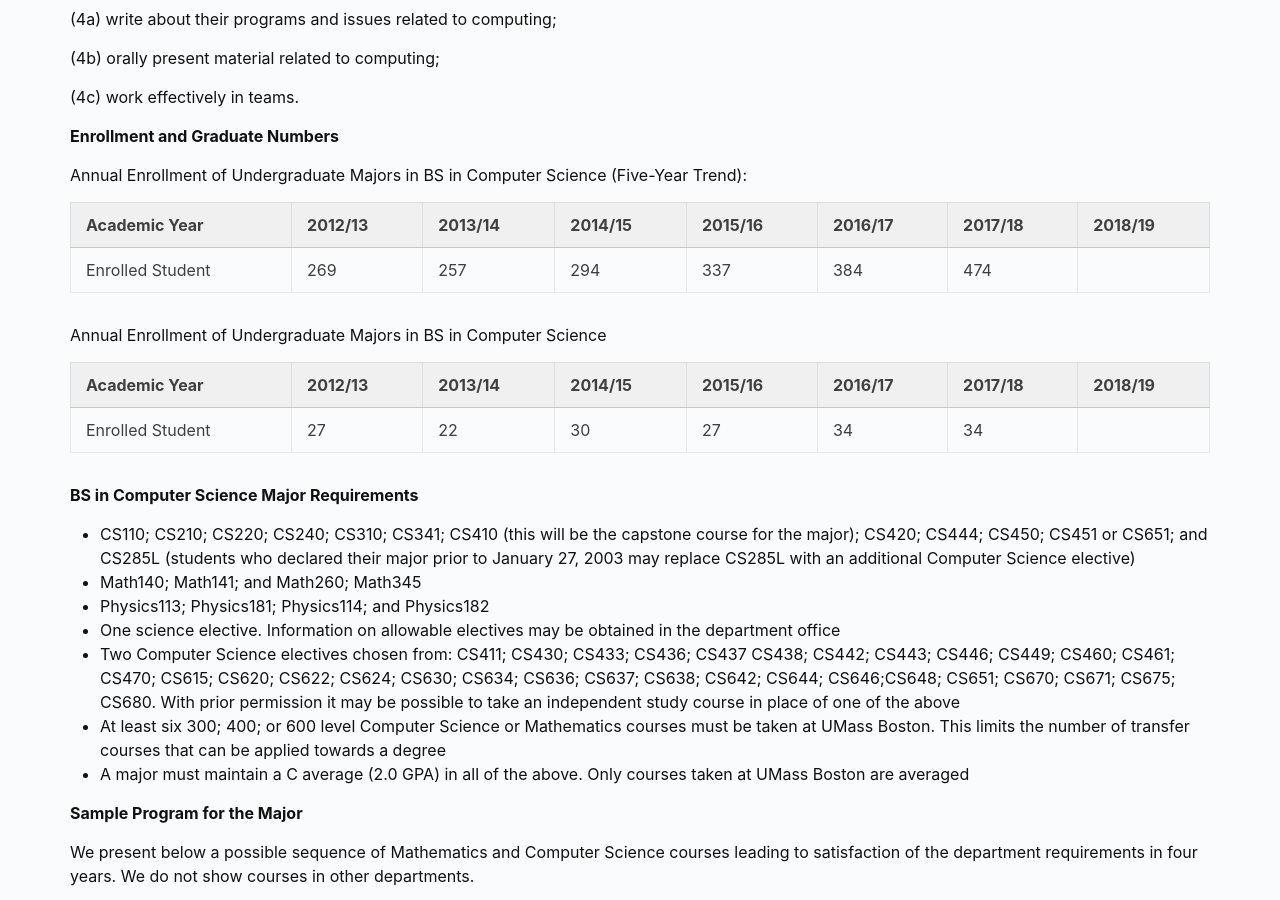
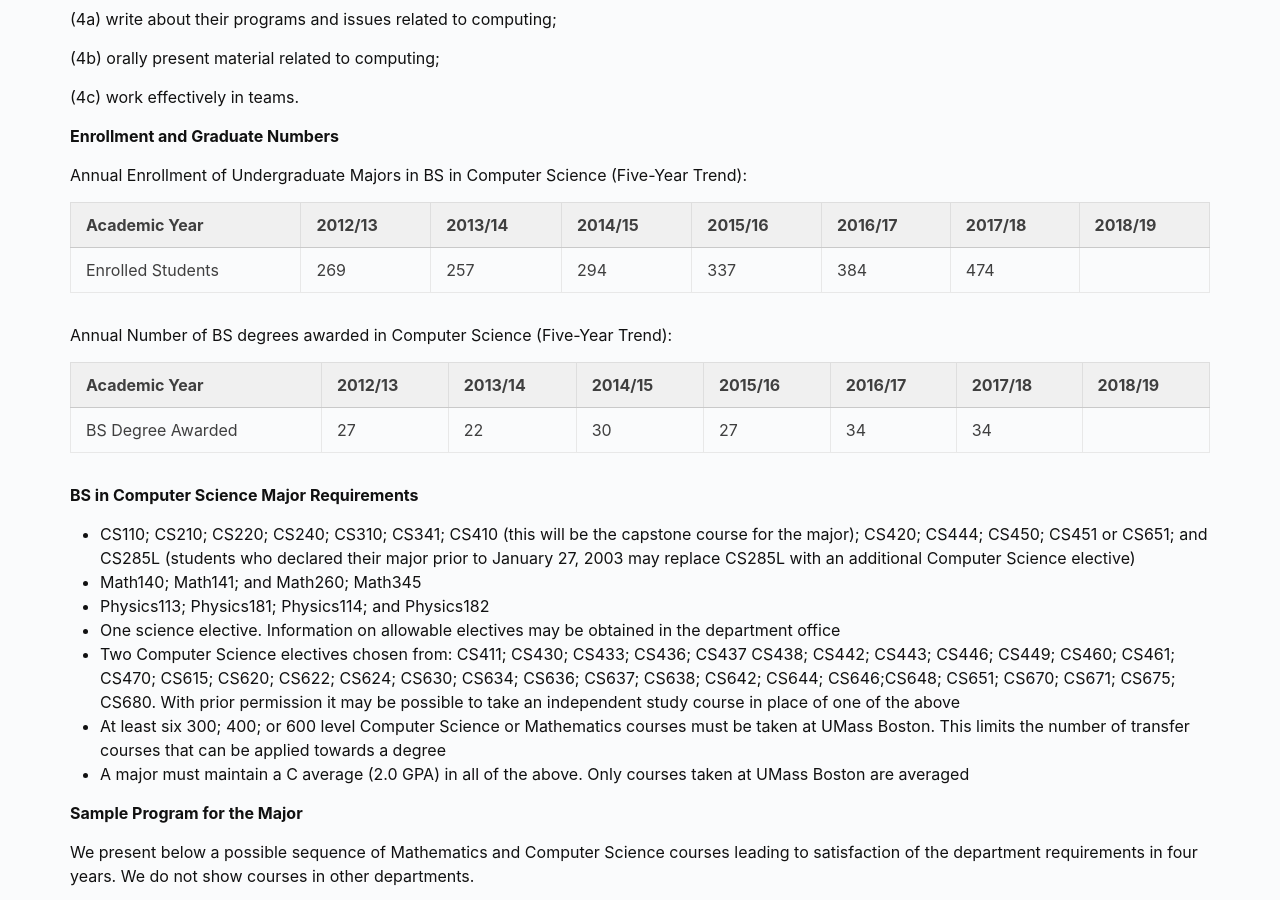
Before and after one commit to umbcs/umbcs.github.io, a Jekyll site: the page built from WEB/academics/programs/c_bs.markdown, in a window 1280 px wide and 900 px high, scrolled down 1160 px. Built offline with Jekyll 4.4.1, drawn with Linux system fonts in a browser that asks for light colours.

Commit message:
update cs_bs page
Fix description of degrees-awarded table (so it matches old site: https://www.umb.edu/academics/csm/computer_science/ug/computer_science_bs)

fixes issue #3

```diff
--- a/WEB/academics/programs/c_bs.markdown
+++ b/WEB/academics/programs/c_bs.markdown
@@ -52,13 +52,13 @@ Annual Enrollment of Undergraduate Majors in BS in Computer Science (Five-Year T
 
 | Academic Year                   | 2012/13 | 2013/14                                        | 2014/15  | 2015/16  | 2016/17        | 2017/18       | 2018/19     |
 | ---------------------------------- | ------- | --------------------------------------------- | ------ | ----- | --------------- | ------------------ | ---------- |
-| Enrolled Student   | 269       | 257            | 294 | 337 | 384 | 474     |            |
+| Enrolled Students   | 269       | 257            | 294 | 337 | 384 | 474     |            |
 
-Annual Enrollment of Undergraduate Majors in BS in Computer Science
+Annual Number of BS degrees awarded in Computer Science (Five-Year Trend):
 
 | Academic Year                   | 2012/13 | 2013/14                                        | 2014/15  | 2015/16  | 2016/17        | 2017/18       | 2018/19     |
 | ---------------------------------- | ------- | --------------------------------------------- | ------ | ----- | --------------- | ------------------ | ---------- |
-| Enrolled Student   | 27       | 22            | 30 | 27 | 34 | 34     |            |
+| BS Degree Awarded   | 27       | 22            | 30 | 27 | 34 | 34     |            |
 
 **BS in Computer Science Major Requirements**
 - CS110; CS210; CS220; CS240; CS310; CS341; CS410 (this will be the capstone course for the major); CS420; CS444; CS450; CS451 or CS651; and CS285L (students who declared their major prior to January 27, 2003 may replace CS285L with an additional Computer Science elective)
```
